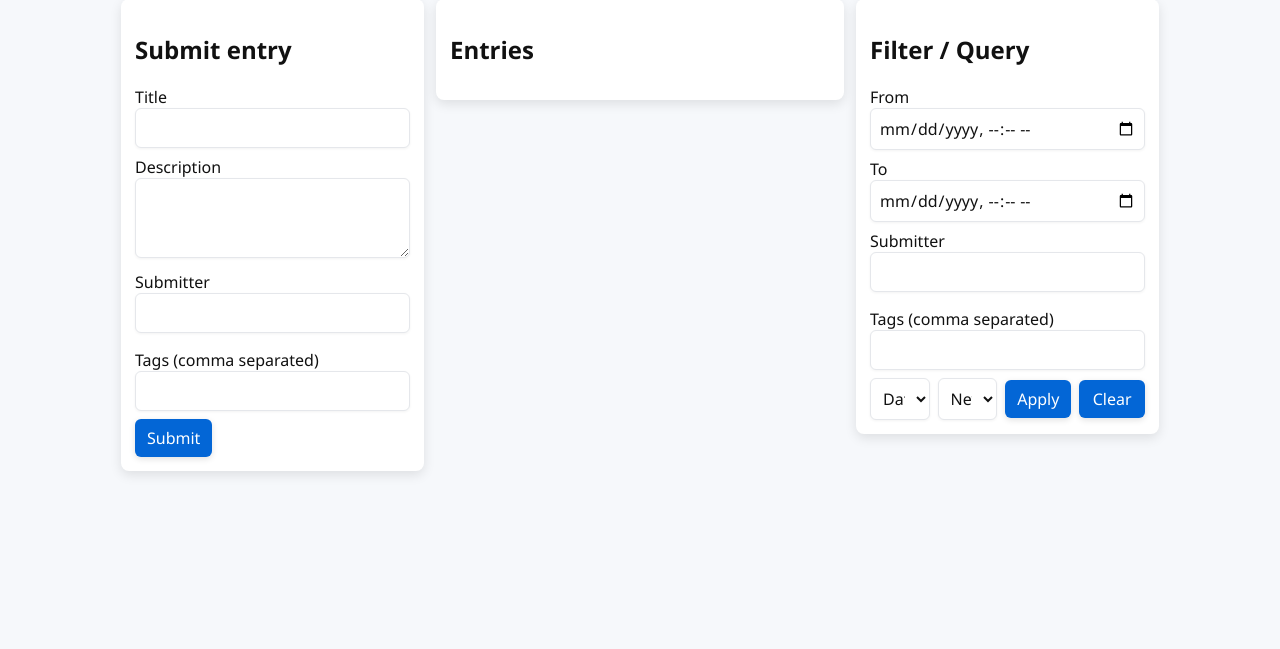
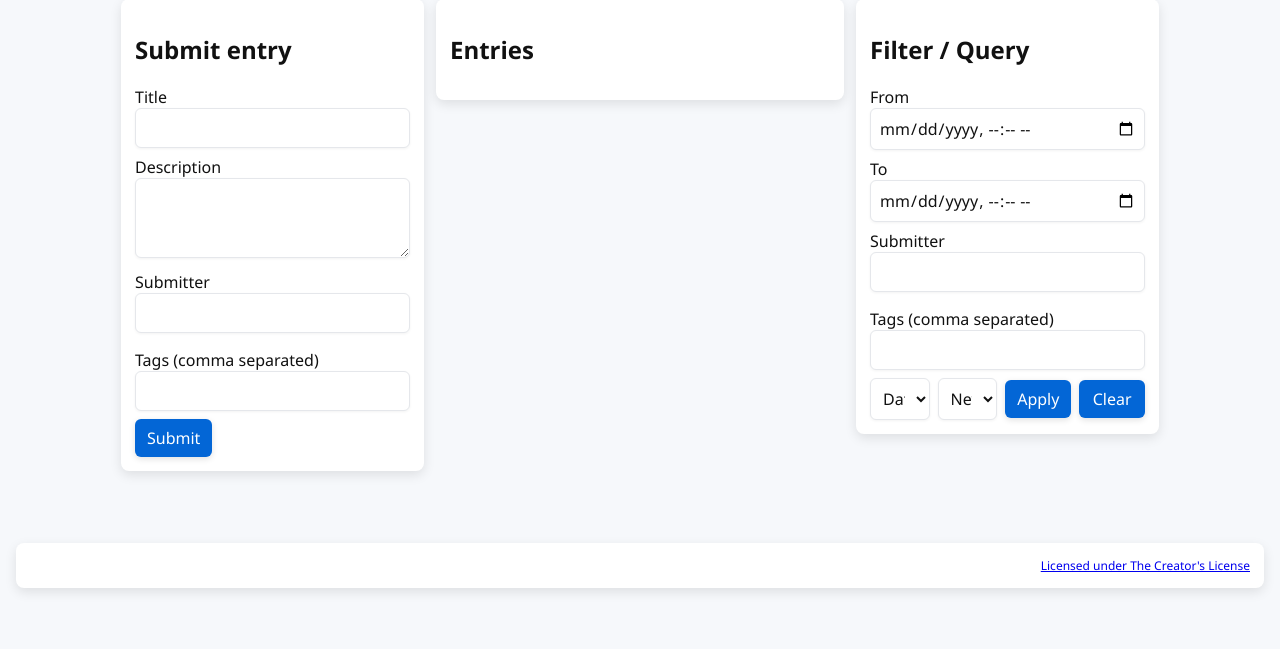
Before and after one commit to lucasburlingham/changelog, a PHP site: page / in a window 1280 px wide. Shown: the part 131-780 px from the top of the page. Run offline with PHP 8.4, Linux system fonts and the light colour scheme; some libraries are stand-ins or nearby versions.

Commit message:
fix: update copyright year in LICENSE and improve footer layout in index.php

```diff
--- a/php-app/src/index.php
+++ b/php-app/src/index.php
@@ -171,9 +171,8 @@ $tinyMceUrl = 'https://cdn.tiny.cloud/1/' . rawurlencode($tinyMceApiKey) . '/tin
     </div>
   </main>
 
-  <?php if ($companyName || $companyLogoUrl || $contactEmail): ?>
   <footer class="container">
-      <div class="card meta" style="display:flex;gap:12px;align-items:center;justify-content:space-between">
+    <div class="card meta" style="display:flex;gap:12px;align-items:center;justify-content:space-between;flex-wrap:wrap">
       <div style="display:flex;gap:12px;align-items:center">
         <?php if ($companyLogoUrl): ?>
           <img src="<?php echo $companyLogoUrl; ?>" alt="<?php echo htmlspecialchars($companyName, ENT_QUOTES, 'UTF-8'); ?>" style="height:32px;">
@@ -184,12 +183,14 @@ $tinyMceUrl = 'https://cdn.tiny.cloud/1/' . rawurlencode($tinyMceApiKey) . '/tin
           <span><?php echo htmlspecialchars($companyName, ENT_QUOTES, 'UTF-8'); ?></span>
         <?php endif; ?>
       </div>
+      <div style="display:flex;gap:12px;align-items:center;flex-wrap:wrap;justify-content:flex-end">
+        <a href="https://lucasburlingham.me/license.md" target="_blank" rel="noopener noreferrer">Licensed under The Creator's License</a>
         <?php if ($contactEmail): ?>
-          <div><a href="mailto:<?php echo htmlspecialchars($contactEmail, ENT_QUOTES, 'UTF-8'); ?>"><?php echo htmlspecialchars($contactEmail, ENT_QUOTES, 'UTF-8'); ?></a></div>
+          <a href="mailto:<?php echo htmlspecialchars($contactEmail, ENT_QUOTES, 'UTF-8'); ?>"><?php echo htmlspecialchars($contactEmail, ENT_QUOTES, 'UTF-8'); ?></a>
         <?php endif; ?>
       </div>
+    </div>
   </footer>
-  <?php endif; ?>
 
   <script src="<?php echo htmlspecialchars($tinyMceUrl, ENT_QUOTES, 'UTF-8'); ?>" referrerpolicy="origin" crossorigin="anonymous"></script>
   <script src="/assets/app.js"></script>
```
Also changed, not shown: LICENSE.md. Lines whose indentation alone changed are shown as unchanged.
